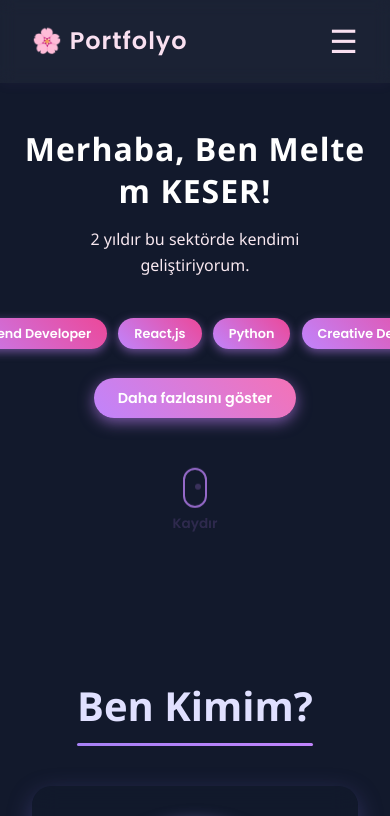
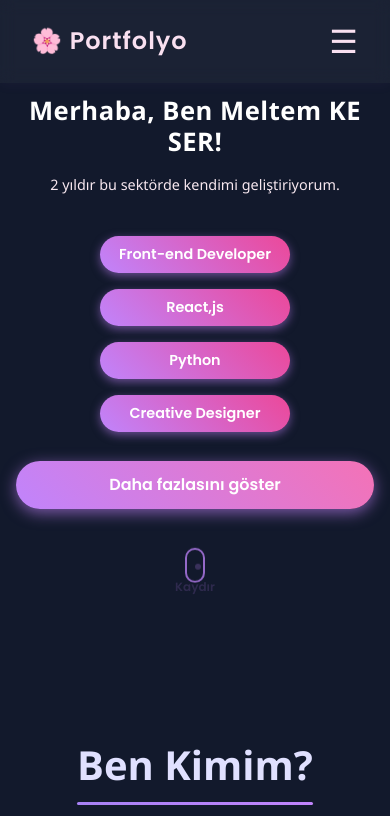
Before and after one commit to 1melteml/MeltemPortfolyo, a React (Create React App) app: page / in a window 390 px wide. Shown: the top 816 px of the page. Built offline with nearby package versions, Linux system fonts and the light colour scheme.

Commit message:
second adım

```diff
--- a/src/components/hero.css
+++ b/src/components/hero.css
@@ -150,6 +150,74 @@
     .hero-subtext {
         font-size: 1rem;
     }
+
+    .hero-button-group {
+        gap: 0.7rem;
+    }
+
+    .hero-cta-multiple {
+        font-size: 0.8rem;
+        padding: 0.4rem 1rem;
+        min-width: 70px;
+    }
+
+    .hero-cta-more {
+        font-size: 0.9rem;
+        padding: 0.6rem 1.5rem;
+    }
+}
+
+/* Yeni eklenen küçük ekran (480px altı) için responsive */
+
+@media screen and (max-width: 480px) {
+    .hero {
+        padding: 6em 1rem;
+        min-height: auto;
+    }
+
+    .animated-title {
+        font-size: 1.6rem;
+        letter-spacing: 0.5px;
+        white-space: normal;
+        line-height: 1.2;
+        padding: 0 0.5rem;
+    }
+
+    .hero-subtext {
+        font-size: 0.9rem;
+        max-width: 90vw;
+        padding: 0 0.5rem;
+    }
+
+    .hero-button-group {
+        flex-direction: column;
+        gap: 0.8rem;
+        align-items: center;
+    }
+
+    .hero-cta-multiple {
+        width: 100%;
+        min-width: unset;
+        font-size: 0.85rem;
+        padding: 0.5rem 0;
+    }
+
+    .hero-cta-more {
+        width: 100%;
+        font-size: 0.95rem;
+        padding: 0.7rem 0;
+    }
+
+    .scroll-indicator {
+        bottom: 2rem;
+        width: 20px;
+        height: 35px;
+    }
+
+    .scroll-text {
+        bottom: 0.5rem;
+        font-size: 0.75rem;
+    }
 }
 
 /* --- Butonlar ve eklemeler --- */
@@ -203,20 +271,3 @@
 .hero-cta-more:hover {
     background: linear-gradient(45deg, #7b00ff, #ec4899);
 }
-
-/* Responsive için küçültme */
-
-@media screen and (max-width: 768px) {
-    .hero-button-group {
-        gap: 0.7rem;
-    }
-    .hero-cta-multiple {
-        font-size: 0.8rem;
-        padding: 0.4rem 1rem;
-        min-width: 70px;
-    }
-    .hero-cta-more {
-        font-size: 0.9rem;
-        padding: 0.6rem 1.5rem;
-    }
-}
--- a/src/components/skills.css
+++ b/src/components/skills.css
@@ -16,9 +16,11 @@
 .skills-title {
     font-size: 2.5rem;
     margin-bottom: 3rem;
-    color: #e5e8ff; /* Açık ve okunabilir başlık */
+    color: #e5e8ff;
     position: relative;
+    opacity: 1 !important;  /* Kesin görünürlük için */
 }
+
 
 .skills-title::after {
     content: '';
--- a/src/components/skills.js
+++ b/src/components/skills.js
@@ -4,10 +4,10 @@ import './skills.css';
 const skills = [
     { name: 'Java', level: 'Orta Seviye', icon: '/icons/java-logo.png', url: 'https://www.oracle.com/java/' },
     { name: 'JavaScript', level: 'Orta Seviye', icon: '/icons/js-logo.png', url: 'https://developer.mozilla.org/en-US/docs/Web/JavaScript' },
-    { name: 'C#', level: 'İleri Düzey', icon: '/icons/csharp-logo.png', url: 'https://learn.microsoft.com/en-us/dotnet/csharp/' },
+    { name: 'C#', level: 'Orta Seviye', icon: '/icons/csharp-logo.png', url: 'https://learn.microsoft.com/en-us/dotnet/csharp/' },
     { name: 'HTML5', level: 'Orta Seviye', icon: '/icons/html-logo.png', url: 'https://developer.mozilla.org/en-US/docs/Web/HTML' },
     { name: 'CSS3', level: 'Orta Seviye', icon: '/icons/css-logo.png', url: 'https://developer.mozilla.org/en-US/docs/Web/CSS' },
-    { name: 'Python', level: 'İleri Düzey', icon: '/icons/python-logo.png', url: 'https://www.python.org/' },
+    { name: 'Python', level: 'Orta Seviye', icon: '/icons/python-logo.png', url: 'https://www.python.org/' },
     { name: 'React.js', level: 'Orta Seviye', icon: '/icons/react-logo.png', url: 'https://react.dev/' },
 ];
 
```
